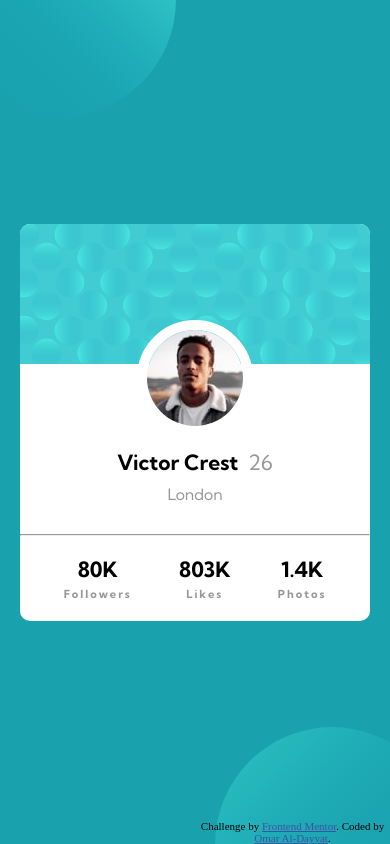
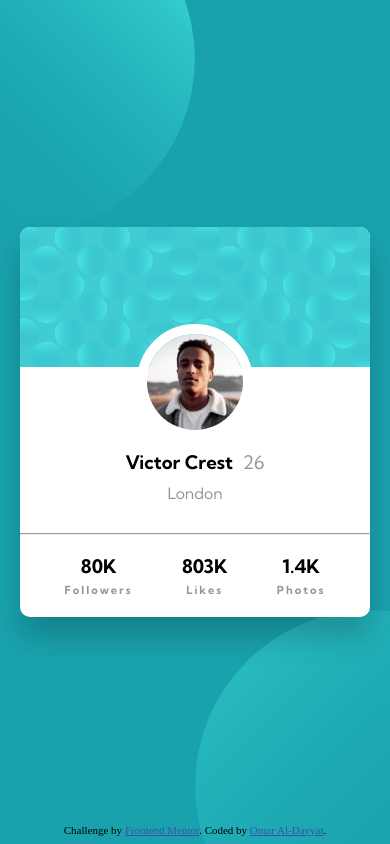
Before and after one commit to OmarDayyat/4-FEM-Newbie-Profile-card-component, a plain HTML site: page index.html in a window 390 px wide. Drawn offline with Linux system fonts and the light colour scheme.

Commit message:
Finishing of the project with reponsive layout

```diff
--- a/index.html
+++ b/index.html
@@ -15,7 +15,6 @@
 
   <body>
     <main>
-      <div class="container">
       <div class="card-container">
         <div class="card-top-container">
           <img class="image-pattern" src="./images/bg-pattern-card.svg" alt="image pattern">
@@ -32,7 +31,6 @@
           <h3>1.4K<span>Photos</span></h3>
         </div>
       </div>
-      </div>
     </main>
 
     <footer>
--- a/styles/style.scss
+++ b/styles/style.scss
@@ -12,7 +12,7 @@
 
 body{
   height: 100vh;
-  font-size: 18px;
+  font-size: 16px;
   background-color: $Dark-cyan;
   display: flex;
   flex-direction: column;
@@ -33,6 +33,7 @@ body{
   position: relative;
   background-color: white;
   border-radius: 10px;
+  box-shadow: 0px 20px 30px hsla(0, 0%, 0%,0.2);
 }
 
 /*==================
@@ -40,7 +41,6 @@ body{
 ====================*/
 
 .card-top-container{
-  width: 100%;
   margin-bottom: 80px;
   .image-pattern{
     border-radius: 10px 10px 0 0;
@@ -113,11 +113,23 @@ body{
 
 .attribution {
   position: absolute;
-  width: auto;
-  bottom: 0;
+  bottom: 1%;
+  left: 0;
+  right: 0;
   font-size: 11px;
   text-align: center;
   a {
     color: hsl(228, 45%, 44%);
   }
 }
+
+@media only screen and (max-width:1024px){
+
+  body{
+    position: relative;
+    background-image: url("../images/bg-pattern-top.svg"),url("../images/bg-pattern-bottom.svg");
+    background-size: 90%;
+    background-position: left -40vw top -30vw,right -40vw bottom -30vw;
+    background-repeat: no-repeat;
+  }
+}
```
Also changed, not shown: styles/style.css, 1 other file. Lines whose indentation alone changed are shown as unchanged.
